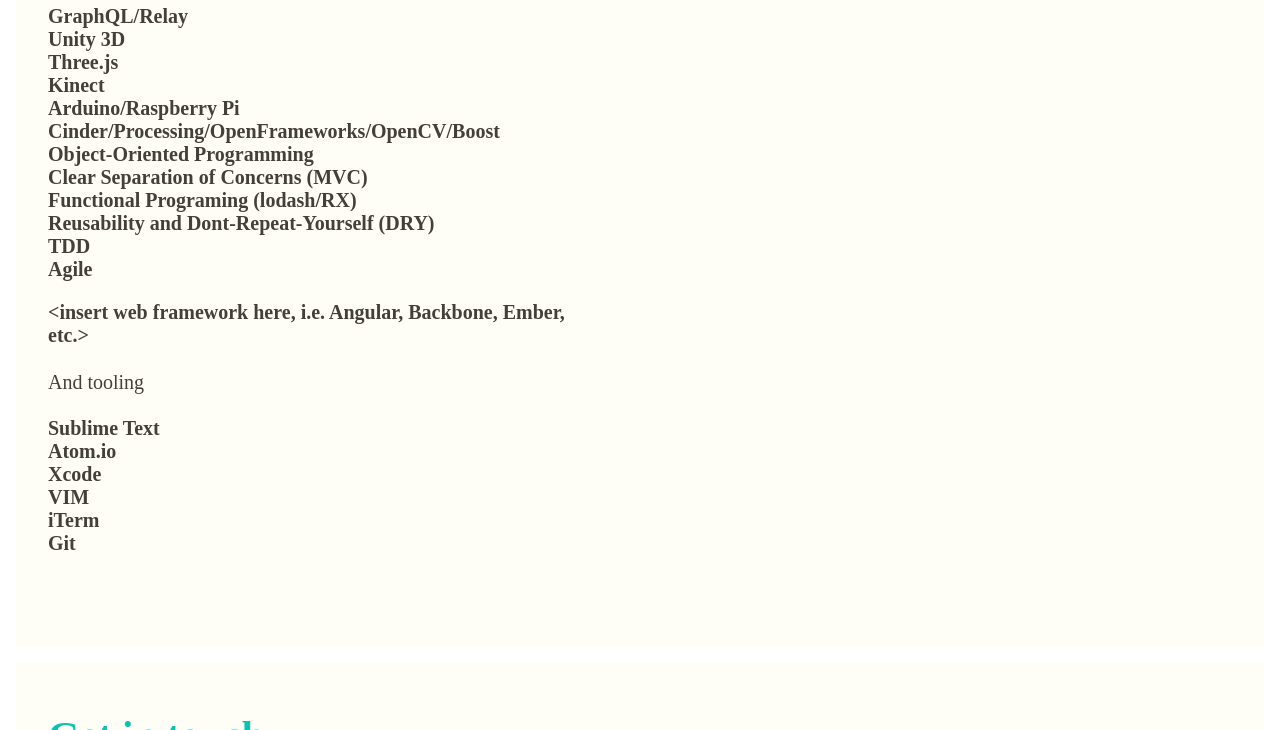
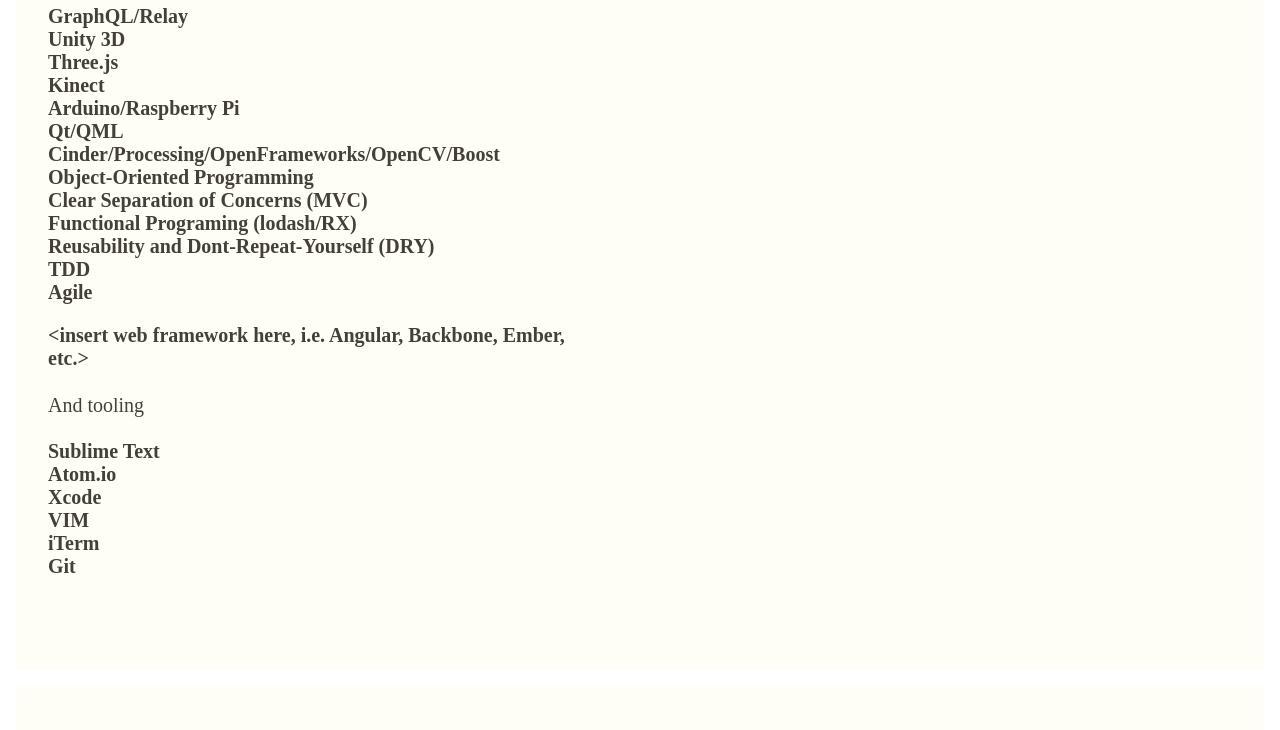
Before and after one commit to jslauthor/jslauthor.github.io, a website: page index.html in a window 1280 px wide. Shown: the part 6708-7438 px from the top of the page. Drawn offline with nearby package versions, Linux system fonts and the light colour scheme.

Commit message:
more tweaks

```diff
--- a/index.html
+++ b/index.html
@@ -206,6 +206,7 @@
               <li>Three.js</li>
               <li>Kinect</li>
               <li>Arduino/Raspberry Pi</li>
+              <li>Qt/QML</li>
               <li>Cinder/Processing/OpenFrameworks/OpenCV/Boost</li>
               <li>Object-Oriented Programming</li>
               <li>Clear Separation of Concerns (MVC)</li>
```
